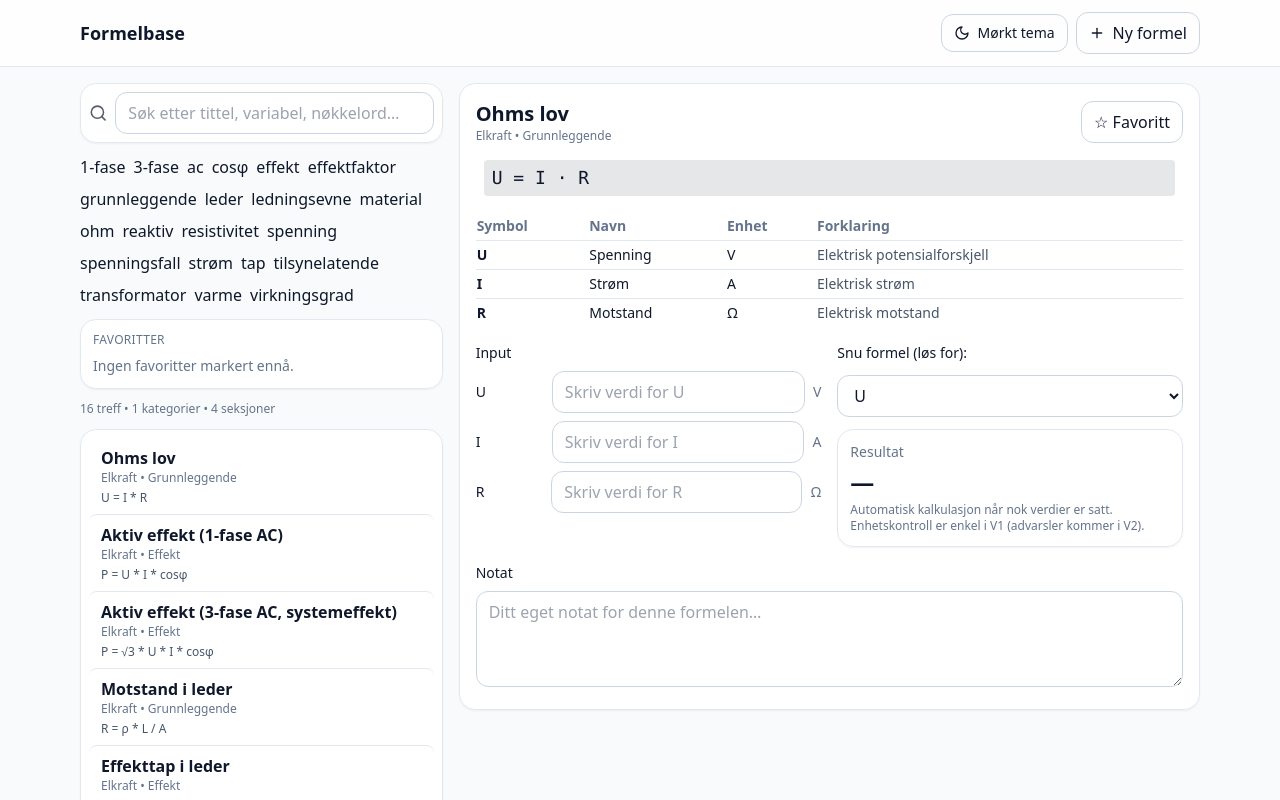
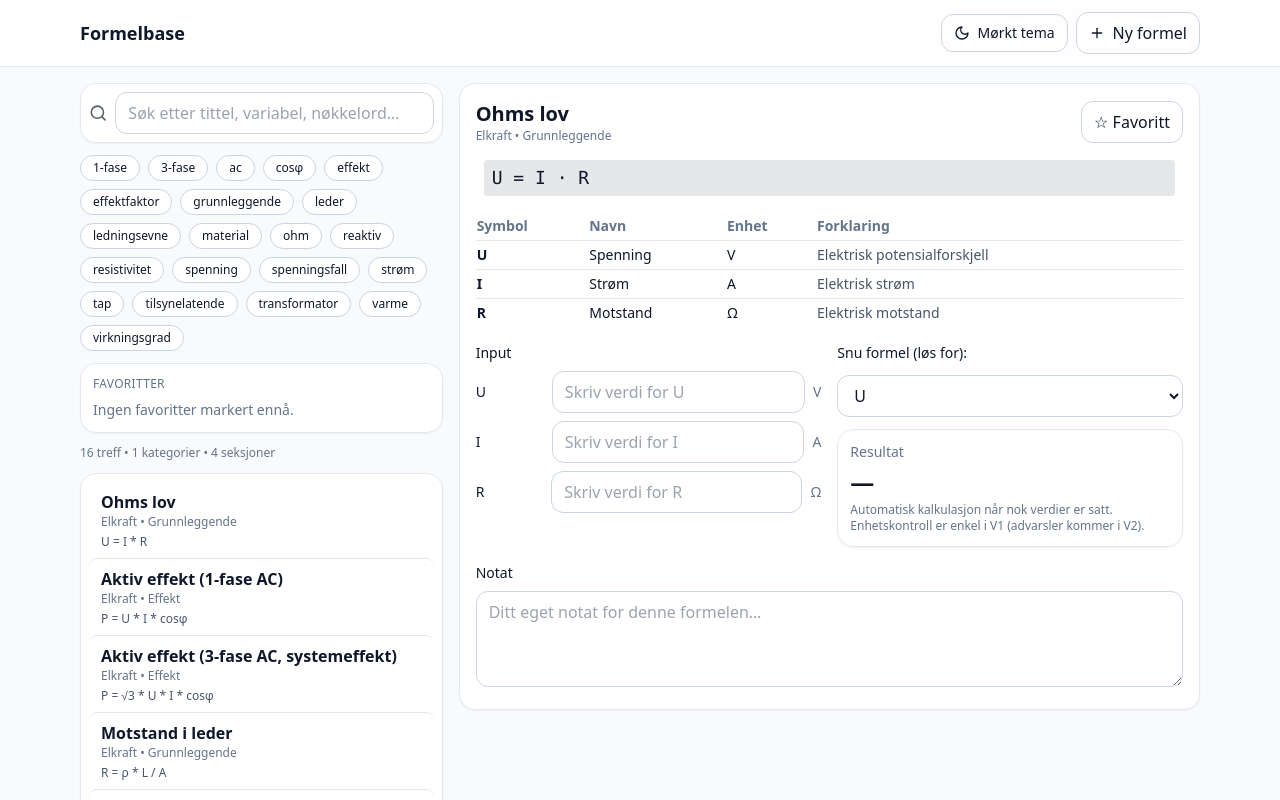
Before and after one commit to Tony-MCL/formelbase, a React (Vite) app: page / in a window 1280 px wide. Shown: the top 800 px of the page. Built offline with nearby package versions, Linux system fonts and the light colour scheme.

Commit message:
Update styles.css

```diff
--- a/src/assets/styles.css
+++ b/src/assets/styles.css
@@ -28,3 +28,11 @@ html, body, #root { height: 100%; }
   @apply inline-flex items-center px-2 py-0.5 text-xs rounded-full bg-slate-100 dark:bg-slate-700 border border-slate-200 dark:border-slate-600;
 }
 /* ==== [BLOCK: Components] END ==== */
+/* ==== [BLOCK: Chips] BEGIN ==== */
+.chip {
+  @apply text-xs px-3 py-1 rounded-full border border-slate-300 dark:border-slate-700 bg-white dark:bg-slate-900 hover:bg-slate-50 dark:hover:bg-slate-800 transition;
+}
+.chip-active {
+  @apply border-blue-500 text-blue-600 dark:text-blue-400 bg-blue-50 dark:bg-blue-900/20;
+}
+/* ==== [BLOCK: Chips] END ==== */
```
